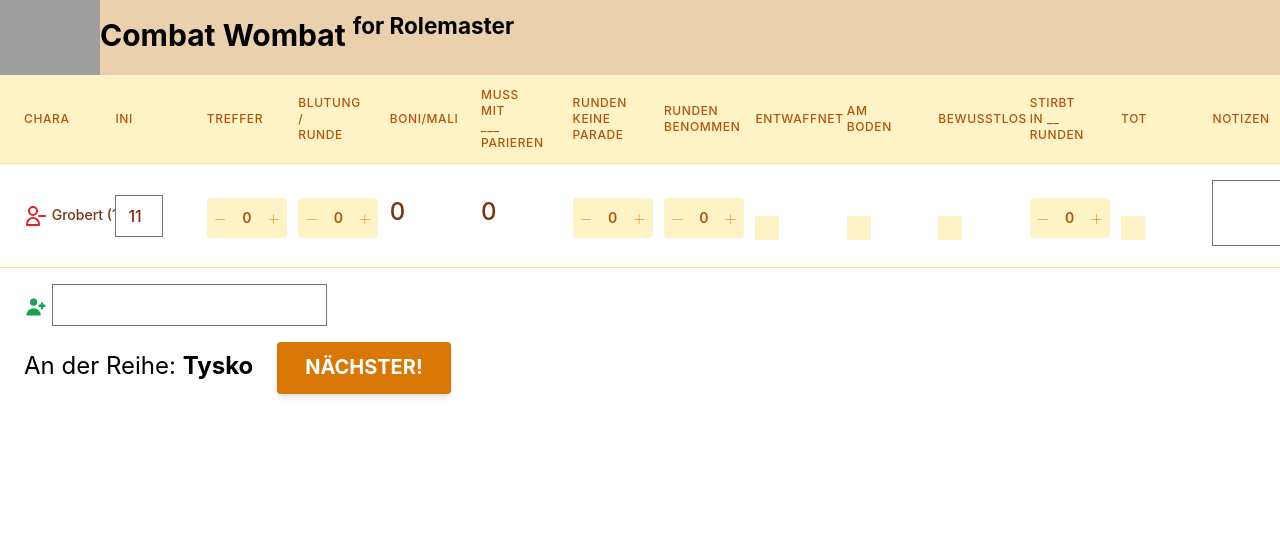
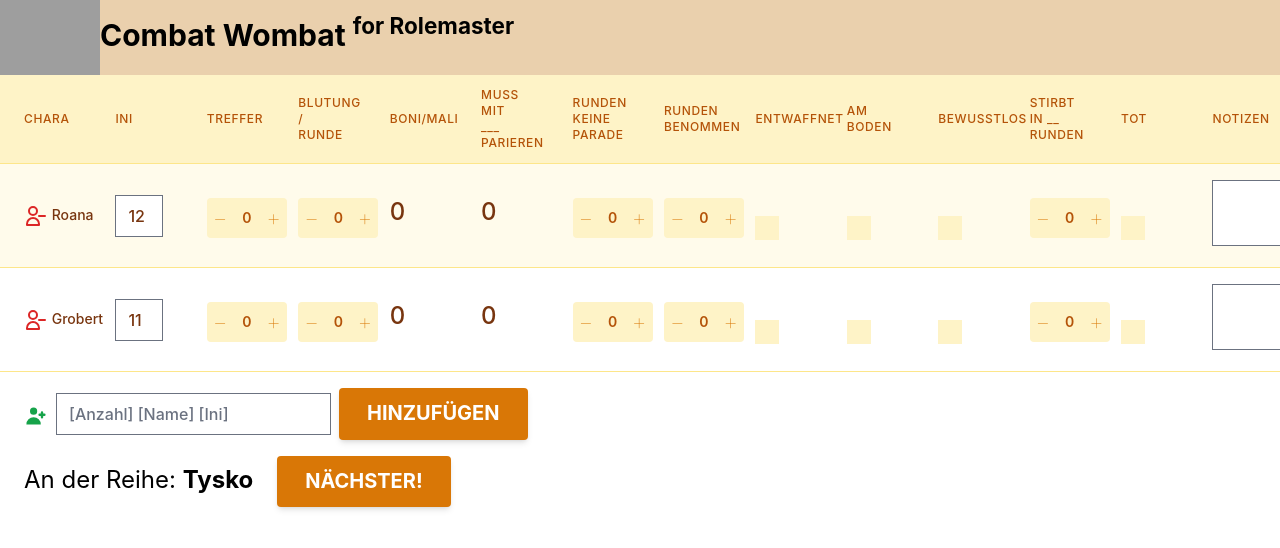
Before and after one commit to schmengler/combat-wombat, a React (Vite) app: page / in a window 1280 px wide. Shown: the top 548 px of the page. Built offline with nearby package versions, Linux system fonts and the light colour scheme; grey boxes are pictures that could not be loaded.

Commit message:
Add characters, sort by ini

```diff
--- a/src/Form/Add.tsx
+++ b/src/Form/Add.tsx
@@ -1,7 +1,36 @@
-function Remove() {
+import {Character} from "../Model/Character";
+import {Simulate} from "react-dom/test-utils";
+import input = Simulate.input;
+
+// @ts-ignore
+function Add({setCharacters}) {
+
+    const addCharacters = (event: React.FormEvent<HTMLFormElement>) => {
+        event.preventDefault();
+        const inputElement = (event.target as HTMLFormElement).elements.namedItem("addText") as HTMLInputElement;
+        if (inputElement.value.trim() == '') {
+            return;
+        }
+        // @ts-ignore
+        const matches : string[] = inputElement.value.match(/^(?:(\d+) )?(.*?)(?: (\d+))?$/);
+        const count: number = Number.parseInt(matches[1]) || 1;
+        const name: string = matches[2];
+        const ini: number = Number.parseInt(matches[3]) || 0;
+        const added : Character[] = Array.from({length: count}, (x, i) => new Character(name + ' ' + (i + 1), ini));
+        setCharacters((prev: Character[]) => [...prev, ...added]);
+        inputElement.value = '';
+    }
+
     return (
-        <svg className="w-6 h-6 inline text-green-600" fill="currentColor" viewBox="0 0 20 20" xmlns="http://www.w3.org/2000/svg"><path d="M8 9a3 3 0 100-6 3 3 0 000 6zM8 11a6 6 0 016 6H2a6 6 0 016-6zM16 7a1 1 0 10-2 0v1h-1a1 1 0 100 2h1v1a1 1 0 102 0v-1h1a1 1 0 100-2h-1V7z" /></svg>
+        <form onSubmit={addCharacters}>
+            <svg className="w-6 h-6 inline text-green-600" fill="currentColor" viewBox="0 0 20 20" xmlns="http://www.w3.org/2000/svg"><path d="M8 9a3 3 0 100-6 3 3 0 000 6zM8 11a6 6 0 016 6H2a6 6 0 016-6zM16 7a1 1 0 10-2 0v1h-1a1 1 0 100 2h1v1a1 1 0 102 0v-1h1a1 1 0 100-2h-1V7z" /></svg>
+            <input name="addText" type="text" className={"mx-2"} placeholder={"[Anzahl] [Name] [Ini]"}/>
+            <button type="submit"
+                    className="inline-block px-7 py-3 bg-amber-600 text-white font-bold text-xl leading-snug uppercase rounded shadow-md hover:bg-amber-700 hover:shadow-lg focus:bg-amber-700 focus:shadow-lg focus:outline-none focus:ring-0 active:bg-amber-800 active:shadow-lg transition duration-150 ease-in-out">
+                Hinzufügen
+            </button>
+        </form>
     )
 }
 
-export default Remove;
+export default Add;
--- /dev/null
+++ b/src/Form/CharacterRow.tsx
@@ -0,0 +1,47 @@
+import Remove from "./Remove";
+import Text from "./Text";
+import Counter from "./Counter";
+import MultiCounter from "./MultiCounter";
+import Checkbox from "./Checkbox";
+import {useState} from "react";
+import {Character} from "../Model/Character";
+
+// @ts-ignore
+function CharacterRow({isEven, isCurrent, characters, setCharacters, characterId}) {
+    const trClassOdd = "hover:bg-orange-50 dark:hover:bg-amber-700";
+    const trClassEven = "bg-amber-50 hover:bg-orange-50 dark:hover:bg-amber-700";
+    const trCurrent = " bg-green-50";
+    const trClass = (isEven ? trClassEven : trClassOdd) + (isCurrent ? trCurrent : '');
+    const tdClass = "py-4 px-6 text-sm font-medium text-amber-900 whitespace-nowrap dark:text-white";
+
+    const characterIndex = characters.findIndex((c: Character) => c.id == characterId)
+    const entity = characters[characterIndex];
+    const setEntity = (update: (current: Character) => Character) => {
+        setCharacters((prev: Character[]) => {
+            const index = prev.findIndex((c: Character) => c.id == characterId)
+            prev[index] = update(prev[index]);
+            return [...prev];
+        })
+    }
+
+    return (
+        <tr className={trClass}>
+            <td className={tdClass}><Remove/> {entity.name}</td>
+            <td className={tdClass}><Text entity={entity} setEntity={setEntity} property={"ini"} /></td>
+            <td className={tdClass}><Counter entity={entity} setEntity={setEntity} property={"hits"} minValue={0} useBigSteps={true}/></td>
+            <td className={tdClass}><Counter entity={entity} setEntity={setEntity} property={"bleeding"} minValue={0}/></td>
+            <td className={tdClass}><MultiCounter entity={entity} setEntity={setEntity} property={"boniOrMali"} useWoundType={true} /></td>
+            <td className={tdClass}><MultiCounter entity={entity} setEntity={setEntity} property={"parryWithMali"}/></td>
+            <td className={tdClass}><Counter entity={entity} setEntity={setEntity} property={"noParryRounds"} minValue={0}/></td>
+            <td className={tdClass}><Counter entity={entity} setEntity={setEntity} property={"dizzyRounds"} minValue={0}/></td>
+            <td className={tdClass}><Checkbox/></td>
+            <td className={tdClass}><Checkbox/></td>
+            <td className={tdClass}><Checkbox/></td>
+            <td className={tdClass}><Counter entity={entity} setEntity={setEntity} property={"diesInRounds"} minValue={0}/></td>
+            <td className={tdClass}><Checkbox/></td>
+            <td className={tdClass}><textarea/></td>
+        </tr>
+    );
+}
+
+export default CharacterRow;
--- a/src/Model/Character.ts
+++ b/src/Model/Character.ts
@@ -2,6 +2,10 @@
 
 export class Character
 {
+    private static nextId = 1;
+
+    public id: number;
+
     public name: string;
 
     public ini: number;
@@ -17,10 +21,10 @@
     public noParryRounds: number = 0;
 
     public dizzyRounds: number = 0;
-
     public diesInRounds: number = 0;
 
     constructor(name: string, ini: number) {
+        this.id = Character.nextId++;
         this.name = name;
         this.ini = ini;
     }
--- a/src/Table.tsx
+++ b/src/Table.tsx
@@ -8,11 +8,14 @@
 import {useState} from "react";
 import {Modifier} from "./Model/Modifier";
 import {WoundType} from "./Model/WoundType";
+import CharacterRow from "./Form/CharacterRow";
+import SortCharacters from "./Form/SortCharacters";
 
 
 function Table() {
 
-    const [entity, setEntity] = useState(new Character("Grobert", 11))
+    const [characters, setCharacters] = useState([new Character("Grobert", 11), new Character("Roana", 12)])
+    // const [characters, setCharacters] = useState([])
 
     const thClass = "py-3 px-6 text-xs font-medium tracking-wider text-left text-amber-700 uppercase dark:text-amber-400";
     const tableClass = "min-w-full divide-y divide-amber-200 table-fixed dark:divide-amber-700 w-full";
@@ -21,7 +24,8 @@
     const tdClass = "py-4 px-6 text-sm font-medium text-amber-900 whitespace-nowrap dark:text-white";
     const trClassOdd = "hover:bg-orange-50 dark:hover:bg-amber-700";
     const trClassEven = "bg-amber-50 hover:bg-orange-50 dark:hover:bg-amber-700";
-    const trCurrent = " bg-green-50";
+
+    characters.sort((a: Character, b:Character): number => b.ini - a.ini);
 
     return (
         <table className={tableClass}>
@@ -44,32 +48,12 @@
             </tr>
             </thead>
             <tbody className={tbodyClass}>
-            <tr className={trClassEven}>
-            </tr>
-            <tr className={trClassOdd}>
-                <td className={tdClass}><Remove/> {entity.name} ({entity.ini})</td>
-                <td className={tdClass}><Text entity={entity} setEntity={setEntity} property={"ini"} /></td>
-                <td className={tdClass}><Counter entity={entity} setEntity={setEntity} property={"hits"} minValue={0} useBigSteps={true}/></td>
-                <td className={tdClass}><Counter entity={entity} setEntity={setEntity} property={"bleeding"} minValue={0}/></td>
-                <td className={tdClass}><MultiCounter entity={entity} setEntity={setEntity} property={"boniOrMali"} useWoundType={true} /></td>
-                <td className={tdClass}><MultiCounter entity={entity} setEntity={setEntity} property={"parryWithMali"}/></td>
-                <td className={tdClass}><Counter entity={entity} setEntity={setEntity} property={"noParryRounds"} minValue={0}/></td>
-                <td className={tdClass}><Counter entity={entity} setEntity={setEntity} property={"dizzyRounds"} minValue={0}/></td>
-                <td className={tdClass}><Checkbox/></td>
-                <td className={tdClass}><Checkbox/></td>
-                <td className={tdClass}><Checkbox/></td>
-                <td className={tdClass}><Counter entity={entity} setEntity={setEntity} property={"diesInRounds"} minValue={0}/></td>
-                <td className={tdClass}><Checkbox/></td>
-                <td className={tdClass}><textarea/></td>
-            </tr>
-            <tr className={trClassEven + trCurrent}>
-            </tr>
-            <tr className={trClassOdd}>
-            </tr>
+
+            {characters.map((character: Character, index) => (
+                <CharacterRow key={character.id} isCurrent={false} isEven={index %2 == 0} characters={characters} setCharacters={setCharacters} characterId={character.id}/>))}
 
             <tr className={trClassOdd}>
-                <td className={tdClass}><Add/> <input type="text"/></td>
-                <td className={tdClass} colSpan={13}> </td>
+                <td className={tdClass} colSpan={14}><Add setCharacters={setCharacters}/></td>
             </tr>
             </tbody>
         </table>
```
